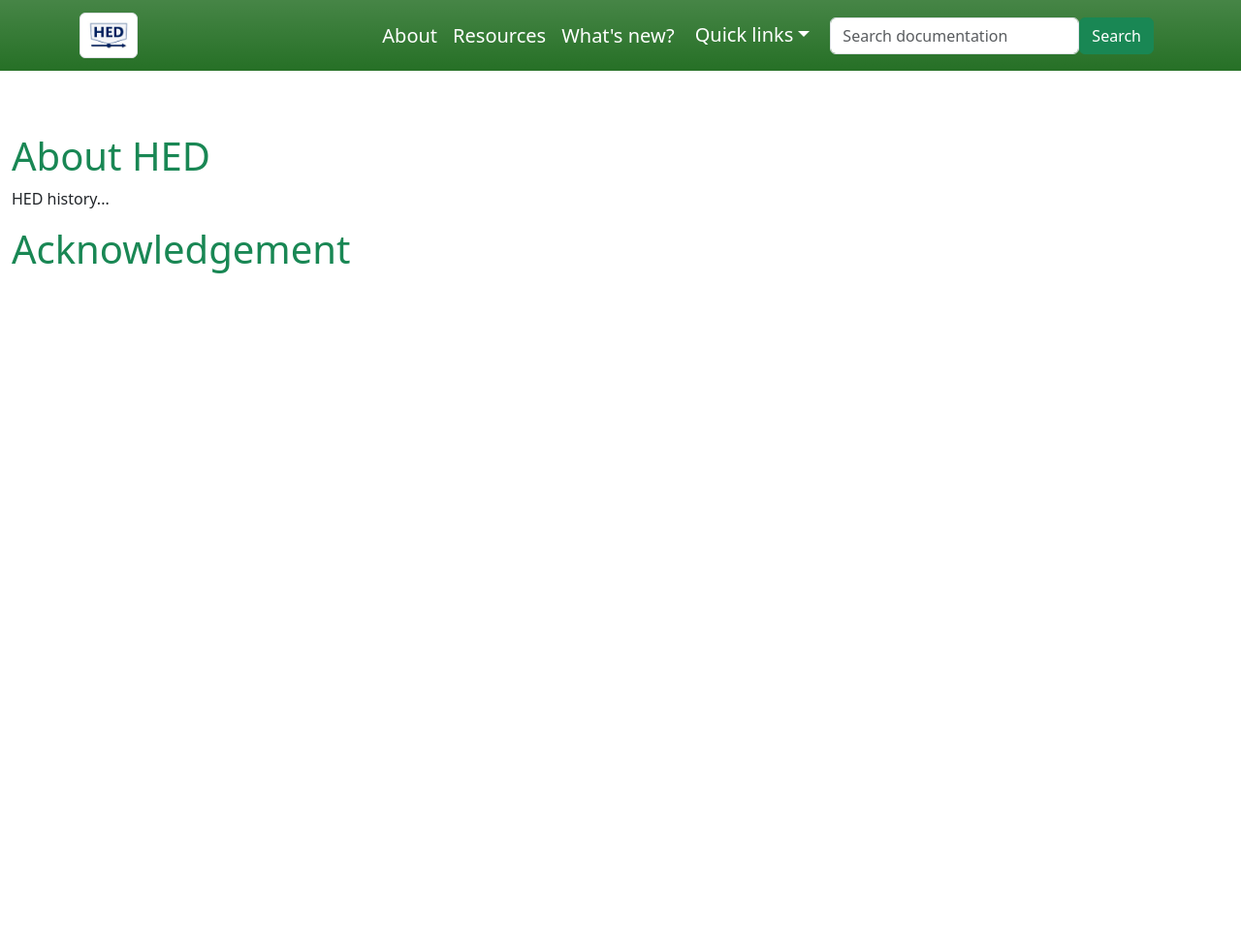
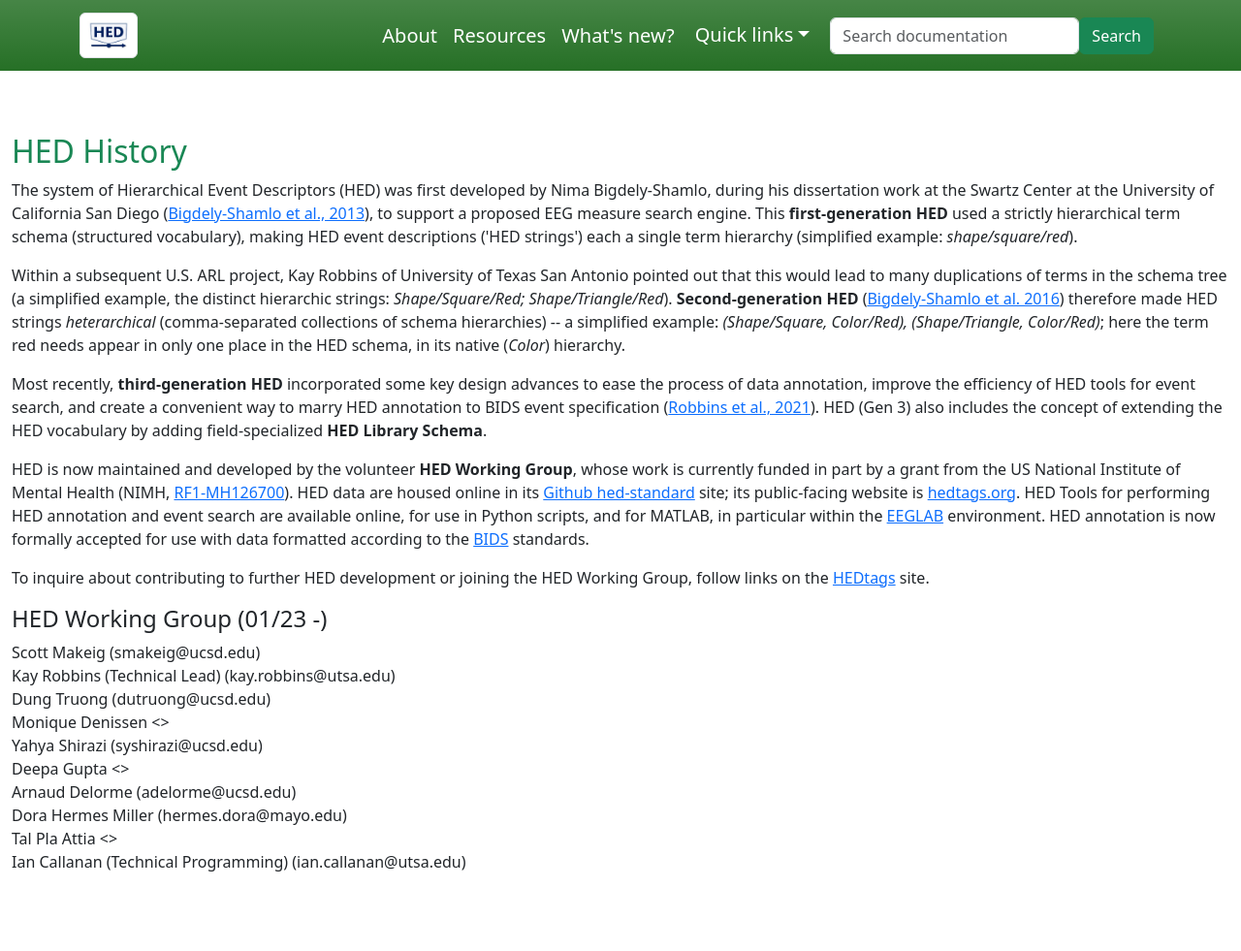
Before and after one commit to hed-standard/hed-standard.github.io, a Jekyll site: the page about.html, which Jekyll copies as it is, in a window 1280 px wide. Shown: the whole page at 97% size. Built offline with Jekyll 4.4.1, drawn with Linux system fonts in a browser that asks for light colours; before the commit the page ends 900 px from its top, so only the background shows below that.

Commit message:
add about page

```diff
--- a/about.html
+++ b/about.html
@@ -62,9 +62,27 @@
   <div class="container-xxl py-5 text text-justify">
     <div class="row">
         <div class="col-md-12 col-sm-12 col-12 text py-3">
-            <h1 class="text-success">About HED</h1>
-            <p>HED history...</p>
-            <h1 class="text-success">Acknowledgement</h1>
+            <h2 class="text-success">HED History</h2>
+            <p>The system of Hierarchical Event Descriptors (HED) was first developed by Nima Bigdely-Shamlo, during his dissertation work at the Swartz Center at the University of California San Diego (<a href="https://ieeexplore.ieee.org/document/6736796">Bigdely-Shamlo et al., 2013</a>), to support a proposed EEG measure search engine. This <b>first-generation HED</b> used a strictly hierarchical term schema (structured vocabulary), making HED event descriptions ('HED strings') each a single term hierarchy (simplified example: <i>shape/square/red</i>).</p>
+            <p>Within a subsequent U.S. ARL project, Kay Robbins of University of Texas San Antonio pointed out that this would lead to many duplications of terms in the schema tree (a simplified example, the distinct hierarchic strings: <i>Shape/Square/Red; Shape/Triangle/Red</i>). <b>Second-generation HED</b> (<a href="https://www.frontiersin.org/articles/10.3389/fninf.2016.00042/full">Bigdely-Shamlo et al. 2016</a>) therefore made HED strings <i>heterarchical</i> (comma-separated collections of schema hierarchies) -- a simplified example: <i>(Shape/Square, Color/Red), (Shape/Triangle, Color/Red)</i>; here the term red needs appear in only one place in the HED schema, in its native (<i>Color</i>) hierarchy.</p>
+            <p>Most recently, <b>third-generation HED</b> incorporated some key design advances to ease the process of data annotation, improve the efficiency of HED tools for event search, and create a convenient way to marry HED annotation to BIDS event specification (<a href="https://www.sciencedirect.com/science/article/pii/S1053811921010387">Robbins et al., 2021</a>). HED (Gen 3) also includes the concept of extending the HED vocabulary by adding field-specialized <b>HED Library Schema</b>.</p>
+            <p>HED is now maintained and developed by the volunteer <b>HED Working Group</b>, whose work is currently funded in part by a grant from the US National Institute of Mental Health (NIMH,  <a href="https://reporter.nih.gov/search/rPekcZLackOVl5wd7mIO0w/project-details/10480619">RF1-MH126700</a>). HED data are housed online in its <a href="https://github.com/hed-standard">Github hed-standard</a> site; its public-facing website is <a href="https://hedtags.org">hedtags.org</a>. HED Tools for performing HED annotation and event search are available online, for use in Python scripts, and for MATLAB, in particular within the <a href="https://sccn.ucsd.edu/eeglab/index.php">EEGLAB</a> environment. HED annotation is now formally accepted for use with data formatted according to the <a href="https://bids.neuroimaging.io/">BIDS</a> standards.</p>
+            <p>To inquire about contributing to further HED development or joining the HED Working Group, follow links on the <a href="https://hedtags.org">HEDtags</a> site.</p>
+
+            <h4 class="text">HED Working Group (01/23 -)</h4>
+
+            <span>
+Scott Makeig  (smakeig@ucsd.edu)<br>
+Kay Robbins (Technical Lead) (kay.robbins@utsa.edu)<br>
+Dung Truong (dutruong@ucsd.edu)<br>
+Monique Denissen <><br>
+Yahya Shirazi (syshirazi@ucsd.edu)<br>
+Deepa Gupta <><br>
+Arnaud Delorme (adelorme@ucsd.edu)<br>
+Dora Hermes Miller (hermes.dora@mayo.edu)<br>
+Tal Pla Attia <><br>
+Ian Callanan (Technical Programming) (ian.callanan@utsa.edu)<br></p>
+            <span>
         </div>
     </div>
   </div>
```
